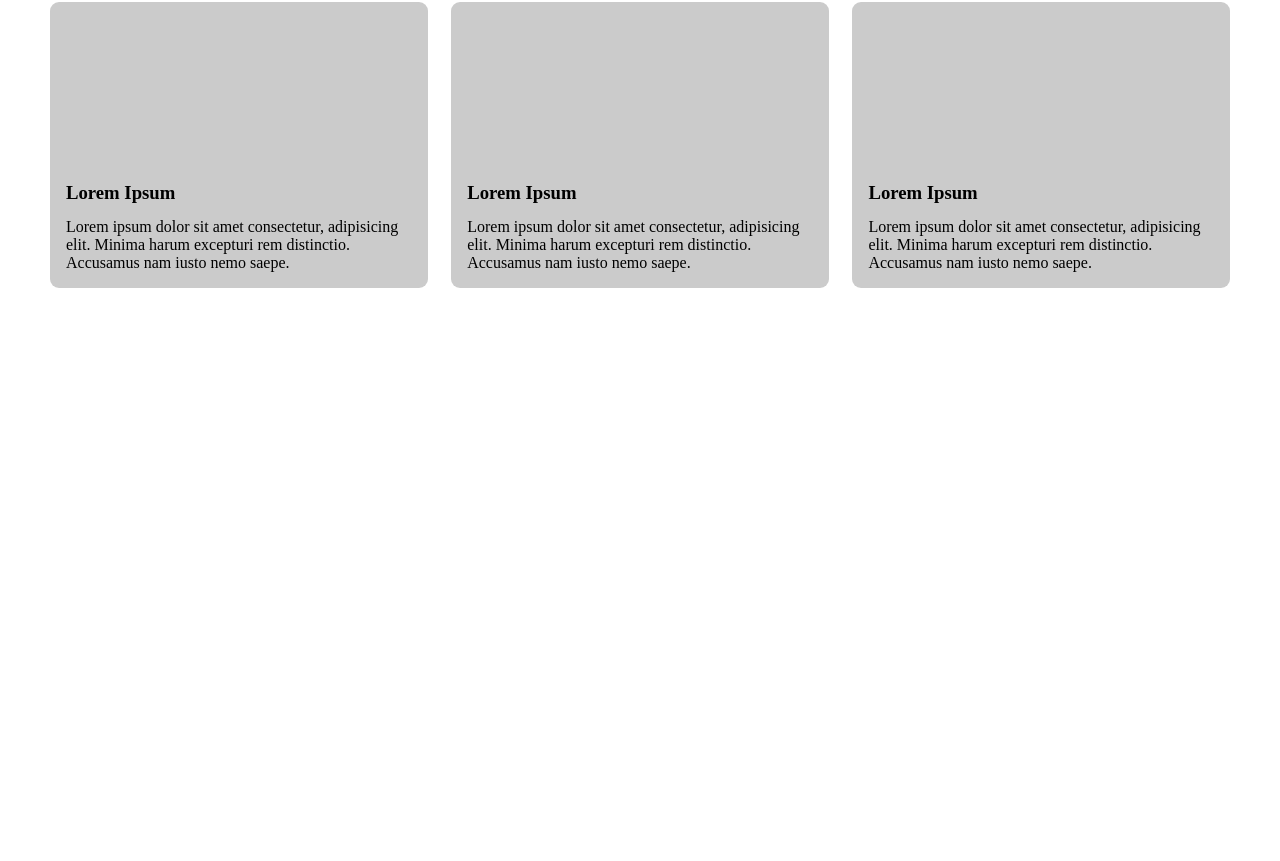
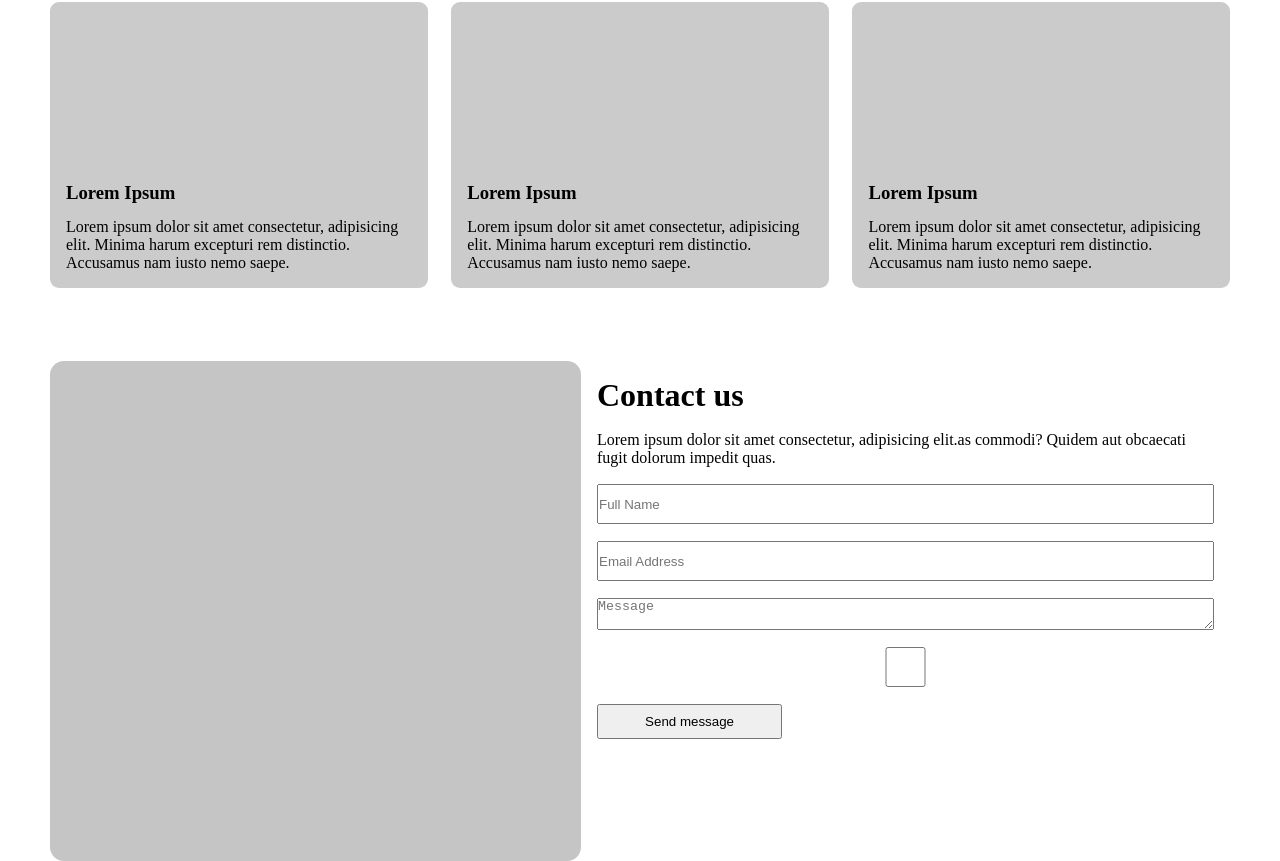
Before and after one commit to sahiba2503/NewFigma, a React (Vite) app: page /Contact in a window 1280 px wide. Shown: the part 2039-2900 px from the top of the page. Before the commit the page ends 2327 px from the top, so only its background shows below. Built offline with nearby package versions, Linux system fonts and the light colour scheme.

Commit message:
add form

```diff
--- a/src/App.css
+++ b/src/App.css
@@ -1198,3 +1198,43 @@ margin-top: 2rem;
 
         }
     }
+.formInputSection{
+  /* border: 2px solid red; */
+  width: 100%;
+  position: absolute;
+  top:2400px;
+  display: flex;
+  flex-direction: row;
+  padding: 0 50px;
+}
+.contactFormImg{
+  /* border:2px solid black; */
+  width: 45%;
+  height: 500px;
+  background-color: rgb(198, 197, 197);
+  border-radius: 14px;
+
+}
+.contactformSection{
+  /* border: 2px solid green; */
+  width: 55%;
+  height: 500px;
+  display: flex;
+  flex-direction: column;
+  gap: 17px;
+  padding: 1rem;
+}
+.contactformSection input{
+  width: 100%;
+  height: 2.5rem;
+}
+.contactformSection textarea{
+
+ min-width: 200px;
+max-height: 200px;
+
+}
+.contactformSection button{
+  width: 30%;
+  padding: 0.5rem 0;
+}
--- a/src/Contact.jsx
+++ b/src/Contact.jsx
@@ -2,14 +2,14 @@ import React from 'react'
 import ContactGustav from "./ContactGustav";
 import ContactFirstLast from "./ContactFirstLast";
 import ContactMoreLikeThis from "./ContactMoreLikeThis";
-
+import FormContact from "./FormContact"
 function Contact() {
   return (
     <div>
       < ContactGustav />
       < ContactFirstLast />
       < ContactMoreLikeThis />
-
+     <FormContact />
     </div>
   )
 }
--- a/src/FormContact.jsx
+++ b/src/FormContact.jsx
@@ -2,14 +2,14 @@ import React from 'react'
 
 function FormContact() {
   return (
-    <div className='inputSection'>
-        <div></div>
-        <div>
-            <h2>Contact us</h2>
-            <p>Lorem ipsum dolor sit amet consectetur, adipisicing elit. Harum praesentium iusto at, dolorum obcaecati impedit pariatur sapiente ipsa doloremque quibusdam fugiat quas commodi? Quidem aut obcaecati fugit dolorum impedit quas.</p>
-            <input type="text" />
-            <input type="text" />
-            <textarea name="" id=""></textarea>
+    <div className='formInputSection'>
+        <div className='contactFormImg'></div>
+        <div className='contactformSection'>
+            <h1>Contact us</h1>
+            <p>Lorem ipsum dolor sit amet consectetur, adipisicing elit.as commodi? Quidem aut obcaecati fugit dolorum impedit quas.</p>
+            <input type="text" placeholder='Full Name'/>
+            <input type="text" placeholder='Email Address'/>
+            <textarea name="" id="" placeholder='Message'></textarea>
             <input type="checkbox"  />
             <button className='Send message'>Send message</button>
         </div>
```
